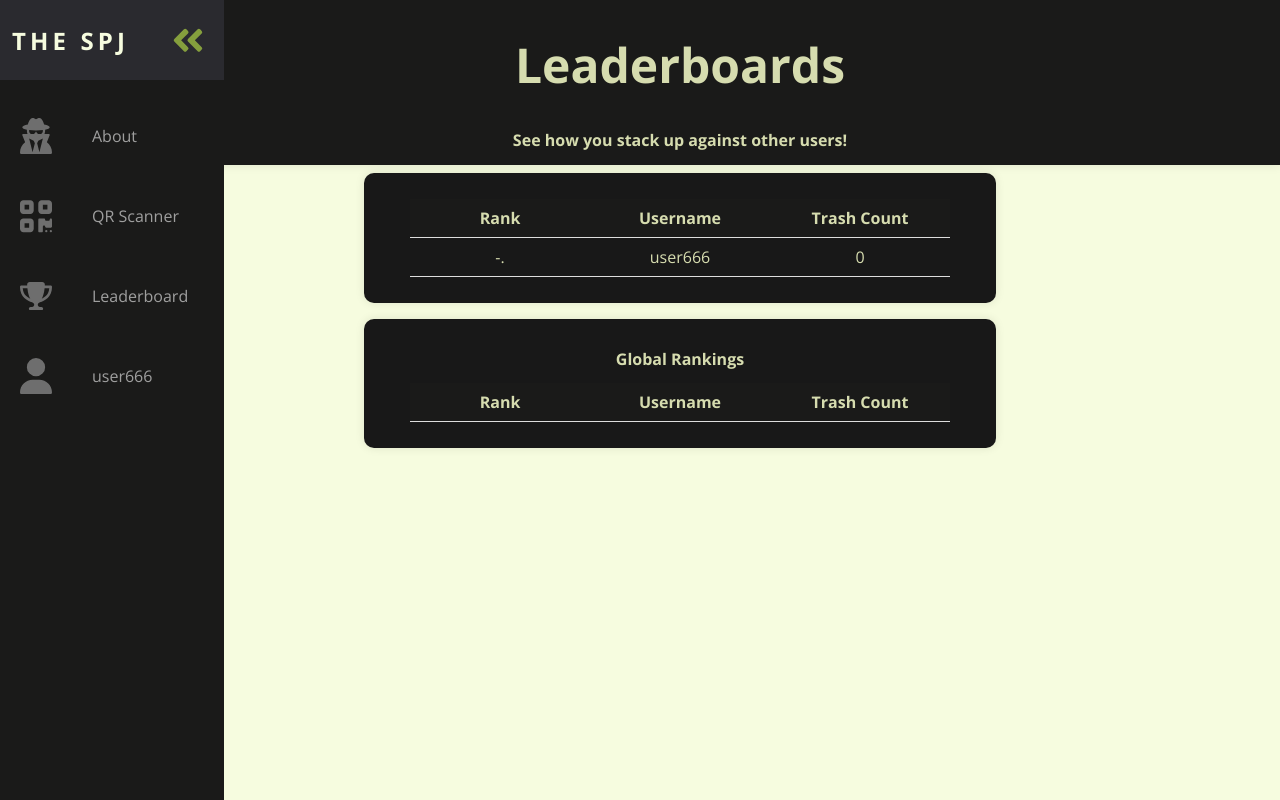
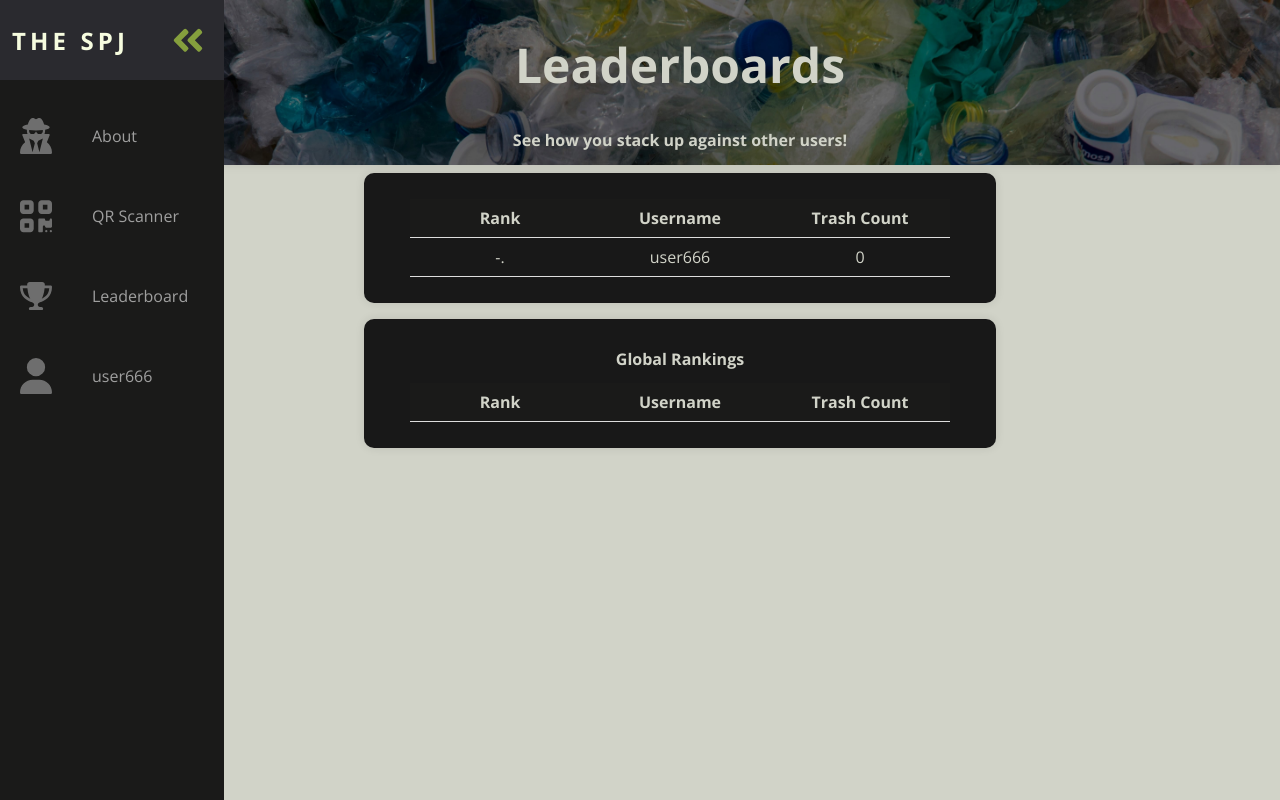
Before and after one commit to medex256/BinDesignWebApp, a Flask app: page /leaderboard in a window 1280 px wide. Run offline with Flask 3, Linux system fonts and the light colour scheme; a user stored in the database is signed in; data comes from the database, SQL or seed files in the repository; data that the repository does not hold is empty.

Commit message:
reference jpg in style.css

```diff
--- a/static/style.css
+++ b/static/style.css
@@ -10,8 +10,8 @@
   }
 
   body {
-    color: #d6dcaf;
-    background-color: #f6fcdf;
+    color: #d1d3c8;
+    background-color: #d1d3c8;
     margin: 0;
     padding: 0;
   }
@@ -51,12 +51,18 @@
     background-color: #1a1a19;
     box-shadow: 0 0 10px rgba(0, 0, 0, 0.1);
     width:100%;
+    background: url('recycle-background.jpg') ;
+    background-size: cover;
+
   }
   h2 {
     font-size: 1rem;
     text-align: center;
   }
-
+  h3 {
+    font-size: 1.5rem;
+    padding-left: 2rem;
+  }
 
   p {
     line-height: 1.5;
```
